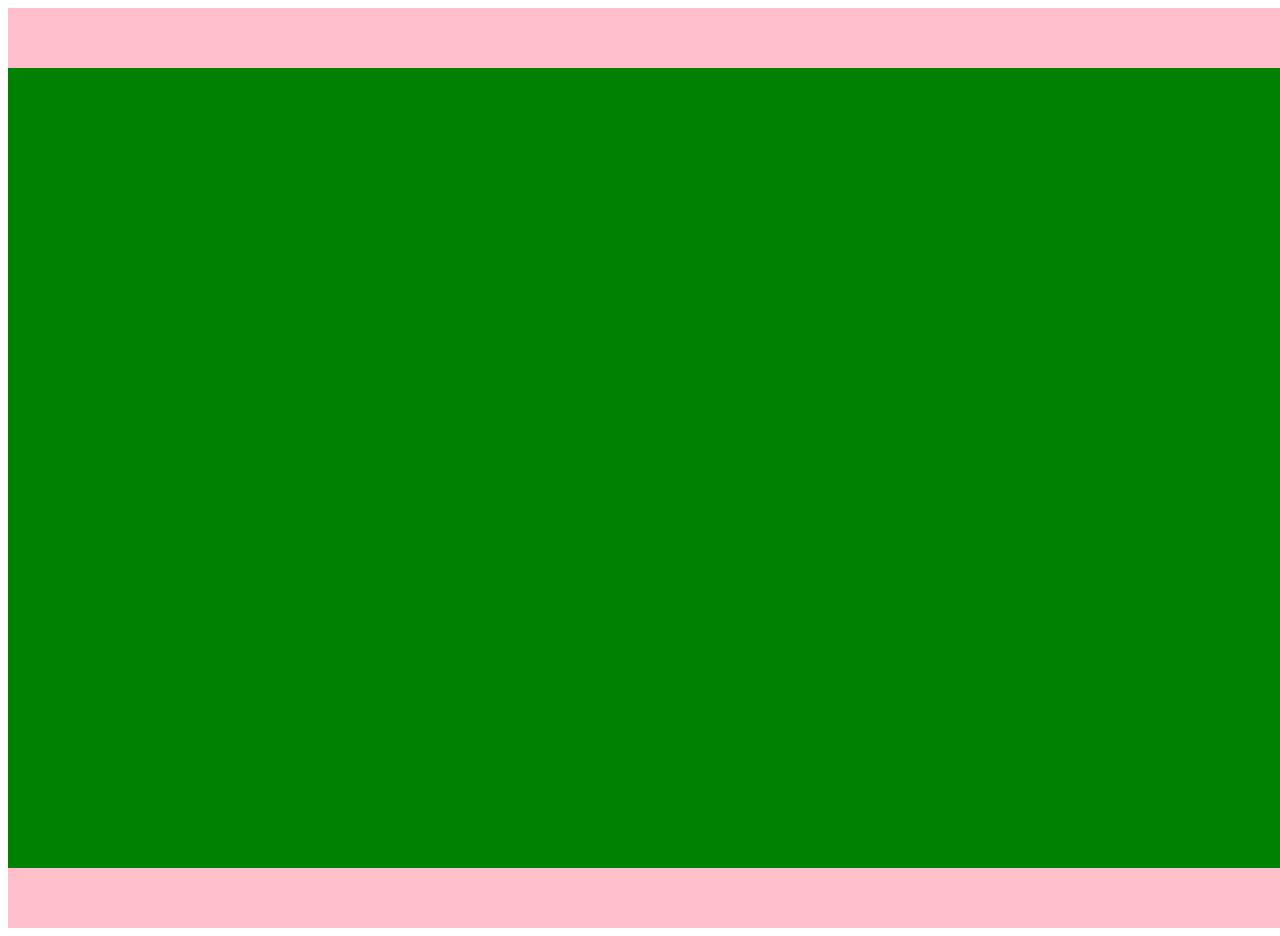
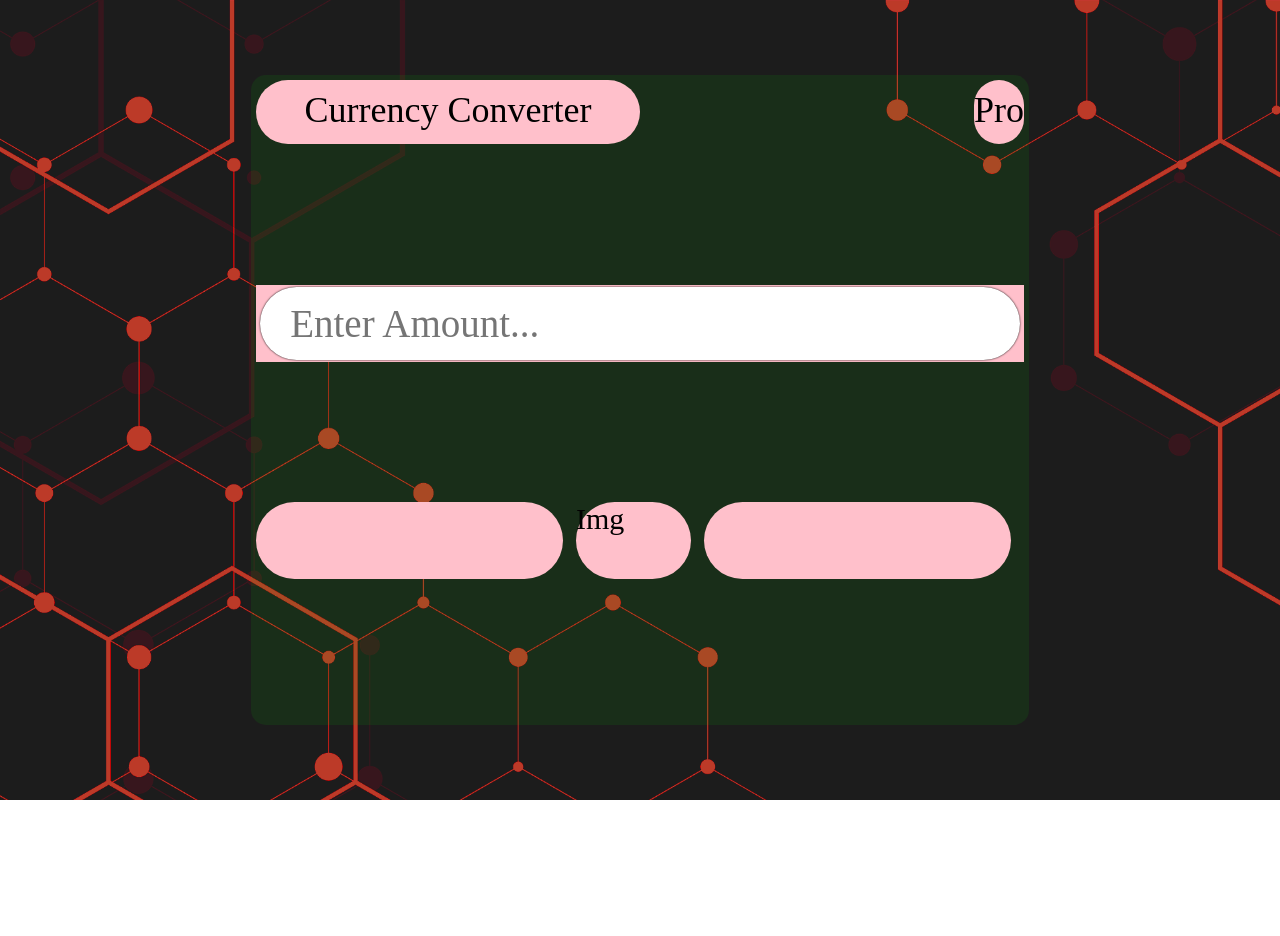
Before and after one commit to smoriginals/Currency-Converter, a plain HTML site: page index.html in a window 1280 px wide. After the commit the page ends 800 px from the top, so only its background shows below. Drawn offline with Linux system fonts and the light colour scheme.

Commit message:
Updating
Updating...

```diff
--- a/index.html
+++ b/index.html
@@ -2,20 +2,33 @@
 <html lang="en" xmlns="http://www.w3.org/1999/xhtml">
 <head>
     <meta charset="utf-8" />
+	<meta name="viewport" content="width=device-width,initial-scale=1.0" />
     <title>Currency Converter</title>
 	<link rel="stylesheet" href="style.css">
 </head>
 <body>
-	<heade>
-		<div class="navBar"></div>
-	</header>
-	<main>
-		<div class="bg">
-		</div>
-	</main>
-	<footer>
-		<div class="bottomBar">
-	</footer>
+	<div class="container">
+		<div class="insideContainer">
+			<div class="upperTitle">
+				<p>Currency Converter</p>
+			</div>
+			<div class="upperProfile">
+				<p>Pro</p>
+			</div>
+			<div class="searchAmount">
+				<input class="inp" placeholder="Enter Amount..." name="Search">
+			</div>
+			<div class="from">
+
+			</div>
+			<div class="conversion">Img</div>
+			<div class="to">
+
+			</div>
+			<div class="output"></div>
+
+	    </div>
+	</div>
 	<script src="Jscript.js"></script>
 	<script src="Jscript.js"></script>
 </body>
--- a/style.css
+++ b/style.css
@@ -1,18 +1,77 @@
 *{
+	margin:0;
+	padding:0;
 	font-family:cera pro;
+	font-size:30px;
 }
-.navBar{
-	height:60px;
+p{
+	font-size:1.2rem;
+	line-height:60px;
+	text-align:center;
+}
+.container{
+	height:100vh;
 	width:100vw;
+	background-image:url("bgg.png");
+	background-size:cover;
+	display:flex;
+	justify-content:center;
+	align-items:center;
+}
+
+.insideContainer{
+	height:80%;
+	width:60%;
+	background-color:rgba(0,200,0,0.1);
+	border-radius:15px;
+	display:flex;
+	flex-wrap:wrap;
+	justify-content:space-between;
+	padding:5px;
+}
+.upperTitle{
+	height:10%;
+	width:50%;
+	background-color:pink;
+	border-radius:50px;
+}
+.upperProfile{
+	height:10%;
+	width:6.5%;
+	background-color:green;
+	border-radius:100px;
 	background-color:pink;
 }
-.bg{
-	height:100vh;
-	width:100vw;
-	background-color:green;
+.searchAmount{
+	height:12%;
+	width:100%;
+	background-color:pink;
+	display:flex;
+	justify-content:center;
+	align-items:center;
 }
-.bottomBar{
-	height:60px;
-	width:100vw;
+.inp{
+	height:95%;
+	width:95%;
+	border:none;
+	box-shadow:0 0 2px;
+	border-radius:50px;
+	text-left:20px;
+	padding-left:30px;
+	font-size:1.3rem;
+}
+.from,.to{
+	height:12%;
+	width:40%;
 	background-color:pink;
+	border-radius:50px;
 }
+.conversion{
+	height:12%;
+	width:15%;
+	background-color:pink;
+	border-radius:50px;
+}
+.output{
+
+}
```
Also changed, not shown: bgg.png (added), bggg.jpg (added), heart.png (added).
